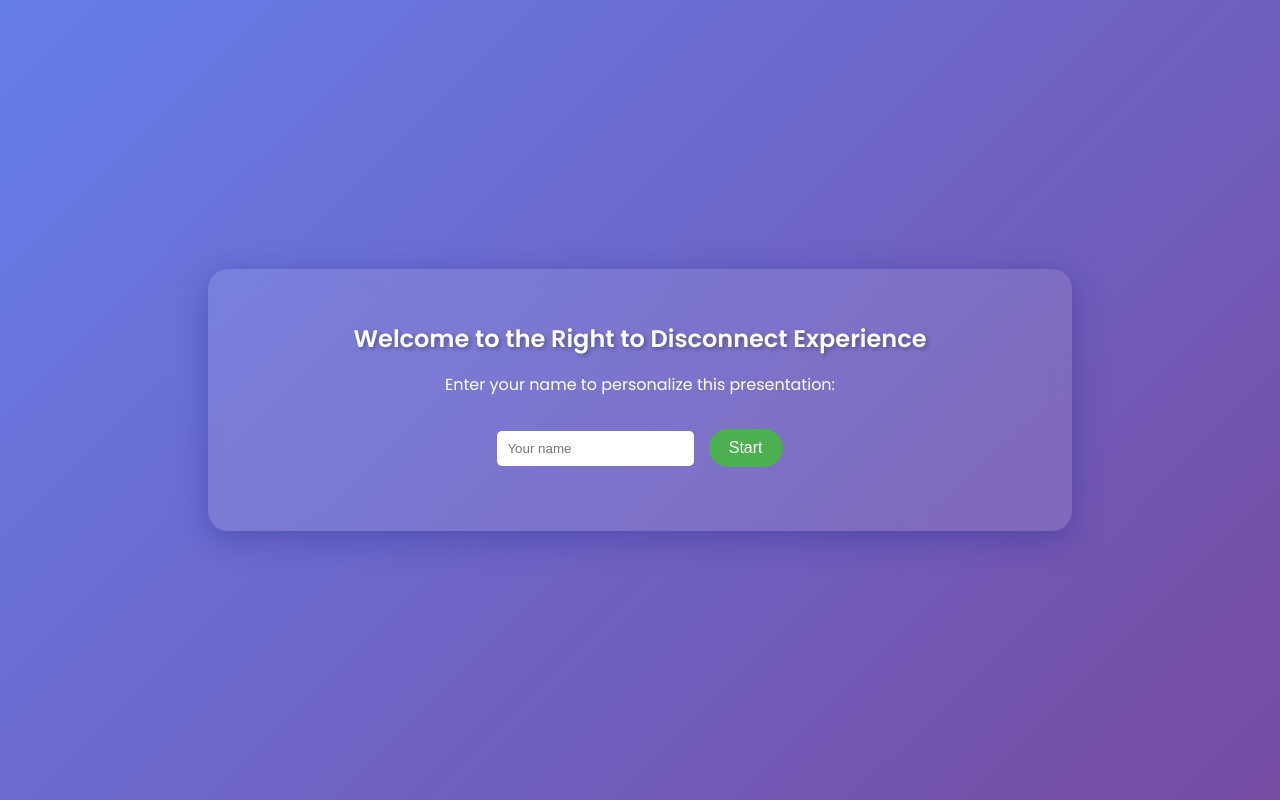
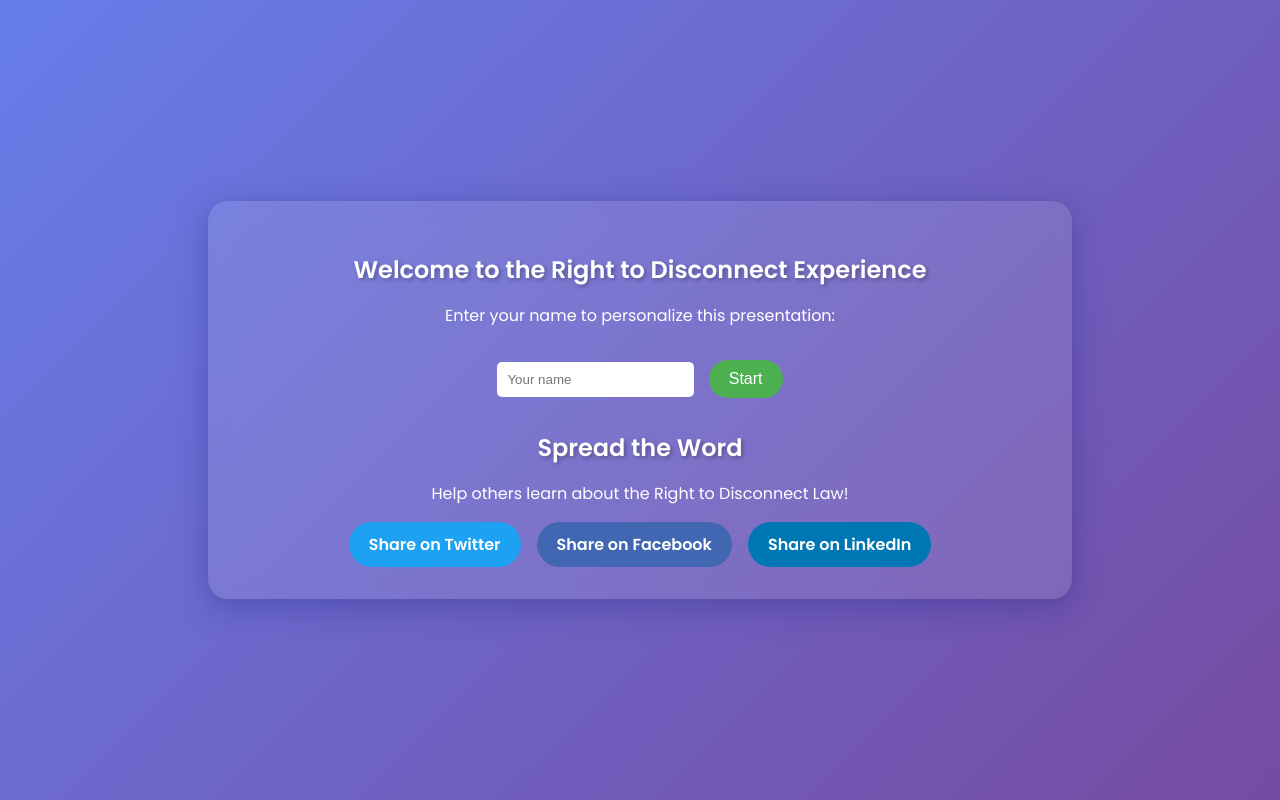
Before and after one commit to Ivajkin/right-to-disconnect-aus, a plain HTML site: page index.html in a window 1280 px wide. Drawn offline with nearby package versions, Linux system fonts and the light colour scheme.

Commit message:
Share buttons

```diff
--- a/index.html
+++ b/index.html
@@ -114,6 +114,35 @@
         .hidden {
             display: none;
         }
+        #share-section {
+            margin-top: 2rem;
+        }
+        .share-buttons {
+            display: flex;
+            justify-content: center;
+            gap: 1rem;
+            margin-top: 1rem;
+        }
+        .share-btn {
+            padding: 10px 20px;
+            border-radius: 50px;
+            color: white;
+            text-decoration: none;
+            font-weight: bold;
+            transition: all 0.3s ease;
+        }
+        .share-btn:hover {
+            opacity: 0.8;
+        }
+        .twitter {
+            background-color: #1DA1F2;
+        }
+        .facebook {
+            background-color: #4267B2;
+        }
+        .linkedin {
+            background-color: #0077B5;
+        }
     </style>
     <meta name="description" content="Learn about Australia's Right to Disconnect Law and its impact on work-life balance. Interactive presentation on reducing work-related stress and improving well-being.">
     <script type="application/ld+json">
@@ -175,6 +204,16 @@
 
             <button id="reset-btn">Reset Experience</button>
         </section>
+
+        <section id="share-section">
+            <h2>Spread the Word</h2>
+            <p>Help others learn about the Right to Disconnect Law!</p>
+            <div class="share-buttons">
+                <a href="https://twitter.com/intent/tweet?text=Learn%20about%20Australia's%20Right%20to%20Disconnect%20Law%20and%20its%20impact%20on%20work-life%20balance.&url=https://ivajkin.github.io/right-to-disconnect-aus/" target="_blank" class="share-btn twitter">Share on Twitter</a>
+                <a href="https://www.facebook.com/sharer/sharer.php?u=https://ivajkin.github.io/right-to-disconnect-aus/" target="_blank" class="share-btn facebook">Share on Facebook</a>
+                <a href="https://www.linkedin.com/shareArticle?mini=true&url=https://ivajkin.github.io/right-to-disconnect-aus/&title=Australia's%20Right%20to%20Disconnect%20Law&summary=Learn%20about%20the%20impact%20on%20work-life%20balance" target="_blank" class="share-btn linkedin">Share on LinkedIn</a>
+            </div>
+        </section>
     </main>
 
     <script>
@@ -198,6 +237,7 @@
                 userName.textContent = nameInput.value;
                 animateContent();
                 createChart();
+                updateShareUrls();
             }
         });
 
@@ -278,6 +318,18 @@
                 chart.destroy();
             }
         });
+
+        function updateShareUrls() {
+            const name = nameInput.value.trim();
+            const baseUrl = 'https://ivajkin.github.io/right-to-disconnect-aus/';
+            const message = `Learn about Australia's Right to Disconnect Law and its impact on work-life balance. ${name} just tried the interactive experience!`;
+            const encodedMessage = encodeURIComponent(message);
+            const encodedUrl = encodeURIComponent(baseUrl);
+
+            document.querySelector('.share-btn.twitter').href = `https://twitter.com/intent/tweet?text=${encodedMessage}&url=${encodedUrl}`;
+            document.querySelector('.share-btn.facebook').href = `https://www.facebook.com/sharer/sharer.php?u=${encodedUrl}`;
+            document.querySelector('.share-btn.linkedin').href = `https://www.linkedin.com/shareArticle?mini=true&url=${encodedUrl}&title=${encodeURIComponent("Australia's Right to Disconnect Law")}&summary=${encodedMessage}`;
+        }
     </script>
 </body>
 </html>
```
